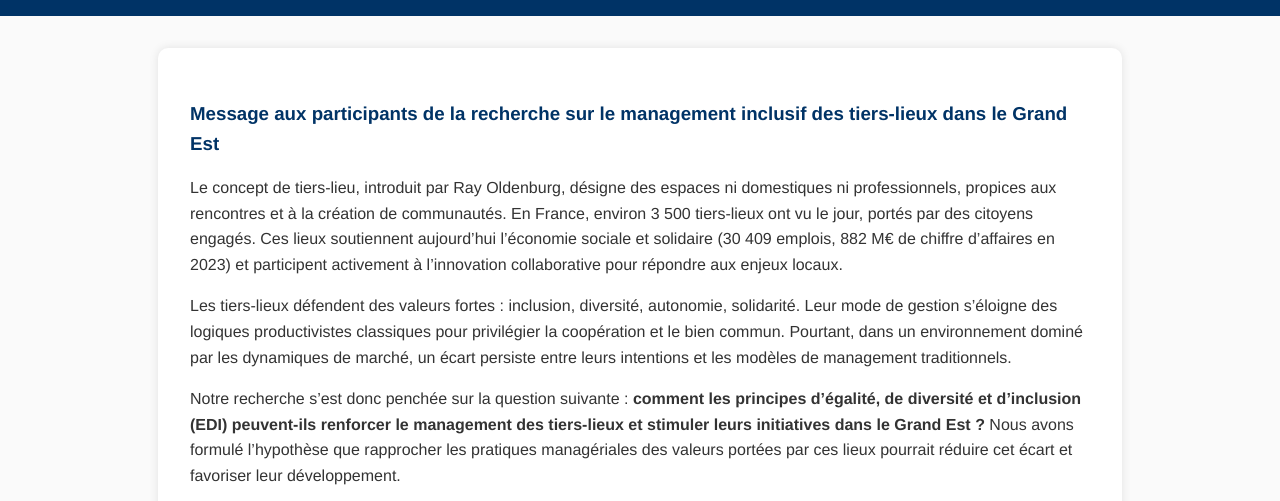
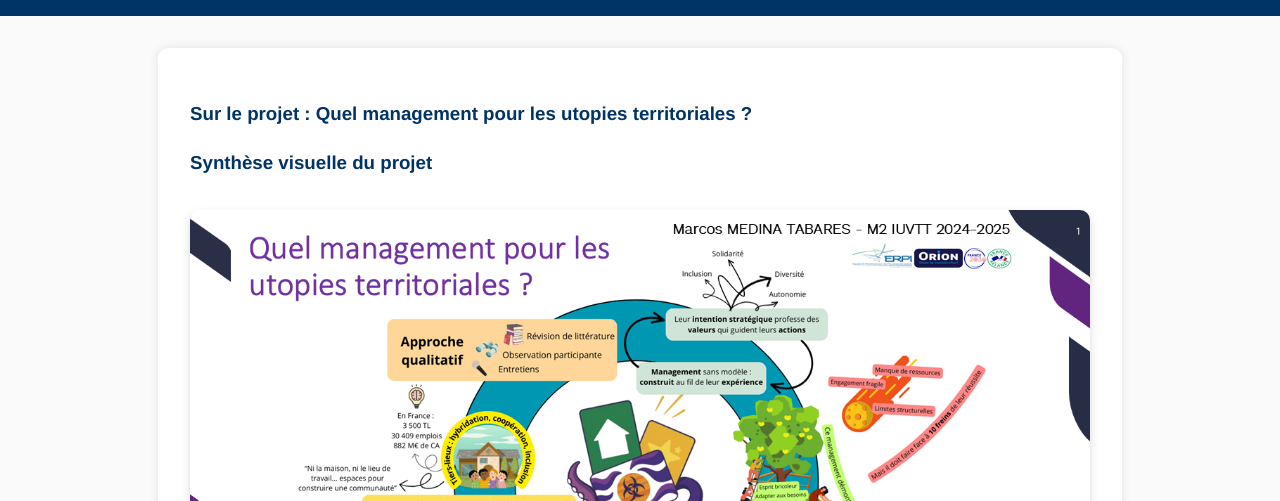
Before and after one commit to mmedinata/Tiers-lieux-vs.-Monsieur-Tentacules, a plain HTML site: page docs/info.html in a window 1280 px wide. Shown: the part 233-734 px from the top of the page. Drawn offline with Linux system fonts and the light colour scheme.

Commit message:
Update info.html

```diff
--- a/docs/info.html
+++ b/docs/info.html
@@ -25,7 +25,14 @@
 
   <main>
     <section>
-      <h3>Message aux participants de la recherche sur le management inclusif des tiers-lieux dans le Grand Est</h3>
+      <h3>Sur le projet : Quel management pour les utopies territoriales ?</h3>
+
+          <section>
+      <h3>Synthèse visuelle du projet</h3>
+      <img src="slide.png" alt="Synthèse du projet Tiers-lieux vs Monsieur Tentacules" class="synthese" />
+    </section>
+
+
       <p>
         Le concept de tiers-lieu, introduit par Ray Oldenburg, désigne des espaces ni domestiques ni professionnels, propices aux rencontres et à la création de communautés. En France, environ 3 500 tiers-lieux ont vu le jour, portés par des citoyens engagés. Ces lieux soutiennent aujourd’hui l’économie sociale et solidaire (30 409 emplois, 882 M€ de chiffre d’affaires en 2023) et participent activement à l’innovation collaborative pour répondre aux enjeux locaux.
       </p>
@@ -81,12 +88,8 @@
         Sur ce site, vous trouverez l’ensemble des ressources : résultats détaillés, outils téléchargeables, et le jeu sérieux. N’hésitez pas à nous contacter pour prolonger la discussion.
       </p>
     </section>
+  </main>
 
-    <section>
-      <h3>Synthèse visuelle du projet</h3>
-      <img src="slide.png" alt="Synthèse du projet Tiers-lieux vs Monsieur Tentacules" class="synthese" />
-    </section>
-  </main>
 
   <footer>
     <p>
```
